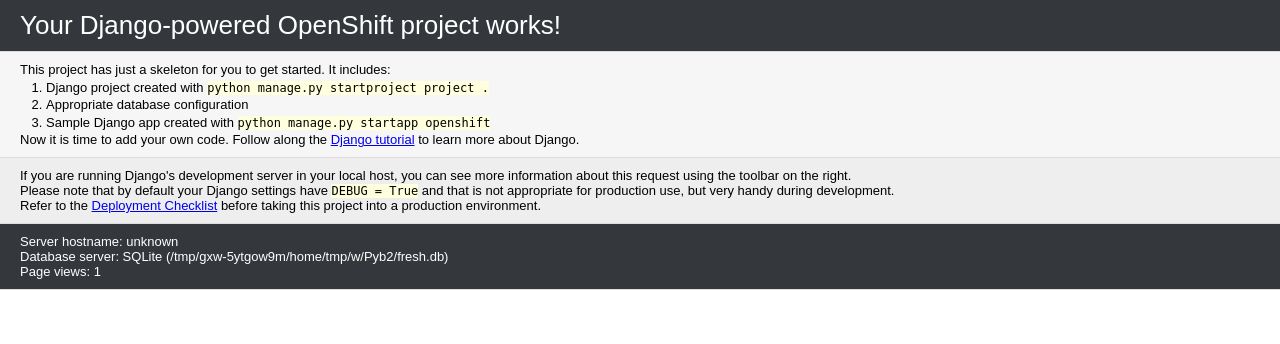
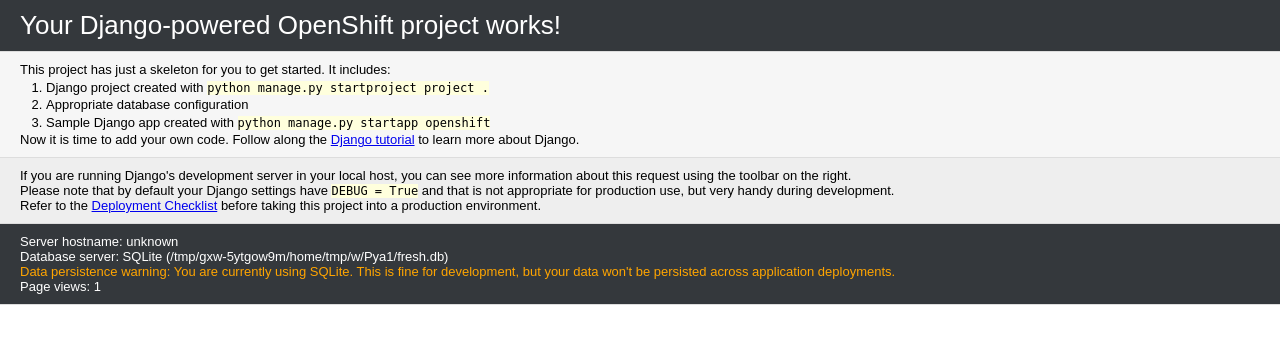
Before and after one commit to codemaster0909219/Django-Project, a Django app: page / in a window 1280 px wide. Shown: the top 344 px of the page. Run offline with Django 3.2, Linux system fonts and the light colour scheme; data comes from the database, SQL or seed files in the repository; some libraries are stand-ins or nearby versions.

Commit message:
Improve database info
Support for MySQL, include SQLite persistence warning.

```diff
--- /dev/null
+++ b/welcome/database.py
@@ -0,0 +1,22 @@
+from django.conf import settings
+
+
+def info():
+    db_settings = settings.DATABASES['default']
+    if 'postgres' in db_settings['ENGINE']:
+        engine = 'PostgreSQL'
+        url = '{HOST}:{PORT}/{NAME}'.format(**db_settings)
+    elif 'mysql' in db_settings['ENGINE']:
+        engine = 'MySQL'
+        url = '{HOST}:{PORT}/{NAME}'.format(**db_settings)
+    elif 'sqlite' in db_settings['ENGINE']:
+        engine = 'SQLite'
+        url = '{NAME}'.format(**db_settings)
+    else:
+        engine = 'unknown'
+        url = ''
+    return {
+        'engine': engine,
+        'url': url,
+        'is_sqlite': engine == 'SQLite',
+    }
--- a/welcome/templates/welcome/index.html
+++ b/welcome/templates/welcome/index.html
@@ -14,6 +14,7 @@
     #explanation { background:#eee; }
     #instructions { background:#f6f6f6; }
     #instructions ol li { margin: 0.2em 0 0.2em 2em; }
+    .warning { color: orange }
   </style>
 </head>
 
@@ -51,7 +52,15 @@
 <div id="hostname">
   <p>
     Server hostname: {{ hostname }}<br>
-    Database server: {{ database_info }}<br>
+    Database server: {{ database.engine }} ({{ database.url }})<br>
+    {% if database.is_sqlite %}
+    <span class="warning">
+      Data persistence warning:
+      You are currently using SQLite.
+      This is fine for development, but your data won't be persisted
+      across application deployments.
+    </span><br>
+    {% endif %}
     Page views: {{ count }}
   </p>
 </div>
--- a/welcome/views.py
+++ b/welcome/views.py
@@ -2,23 +2,10 @@ import os
 from django.shortcuts import render
 from django.conf import settings
 
+from . import database
 from .models import PageView
 
 # Create your views here.
-
-
-def _database_info():
-    db_settings = settings.DATABASES['default']
-    if 'postgres' in db_settings['ENGINE']:
-        engine = 'PostgreSQL'
-        info = '{HOST}:{PORT}/{NAME}'.format(**db_settings)
-    else:
-        engine = 'SQLite'
-        info = '{NAME}'.format(**db_settings)
-    return '{} ({})'.format(engine, info)
-
-database_info = _database_info()
-
 
 def index(request):
     hostname = os.getenv('HOSTNAME', 'unknown')
@@ -26,6 +13,6 @@ def index(request):
 
     return render(request, 'welcome/index.html', {
         'hostname': hostname,
-        'database_info': database_info,
+        'database': database.info(),
         'count': PageView.objects.count()
     })
```
